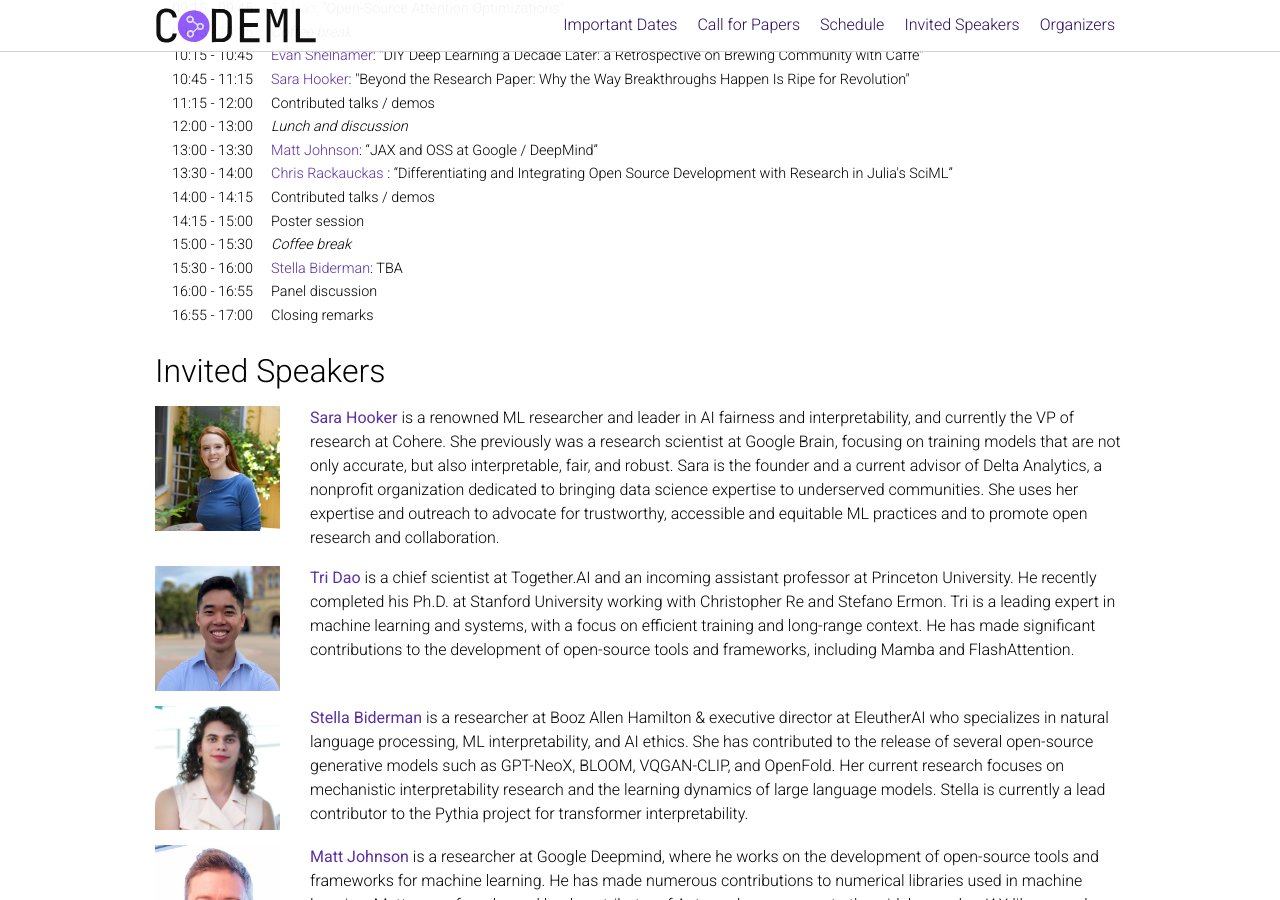
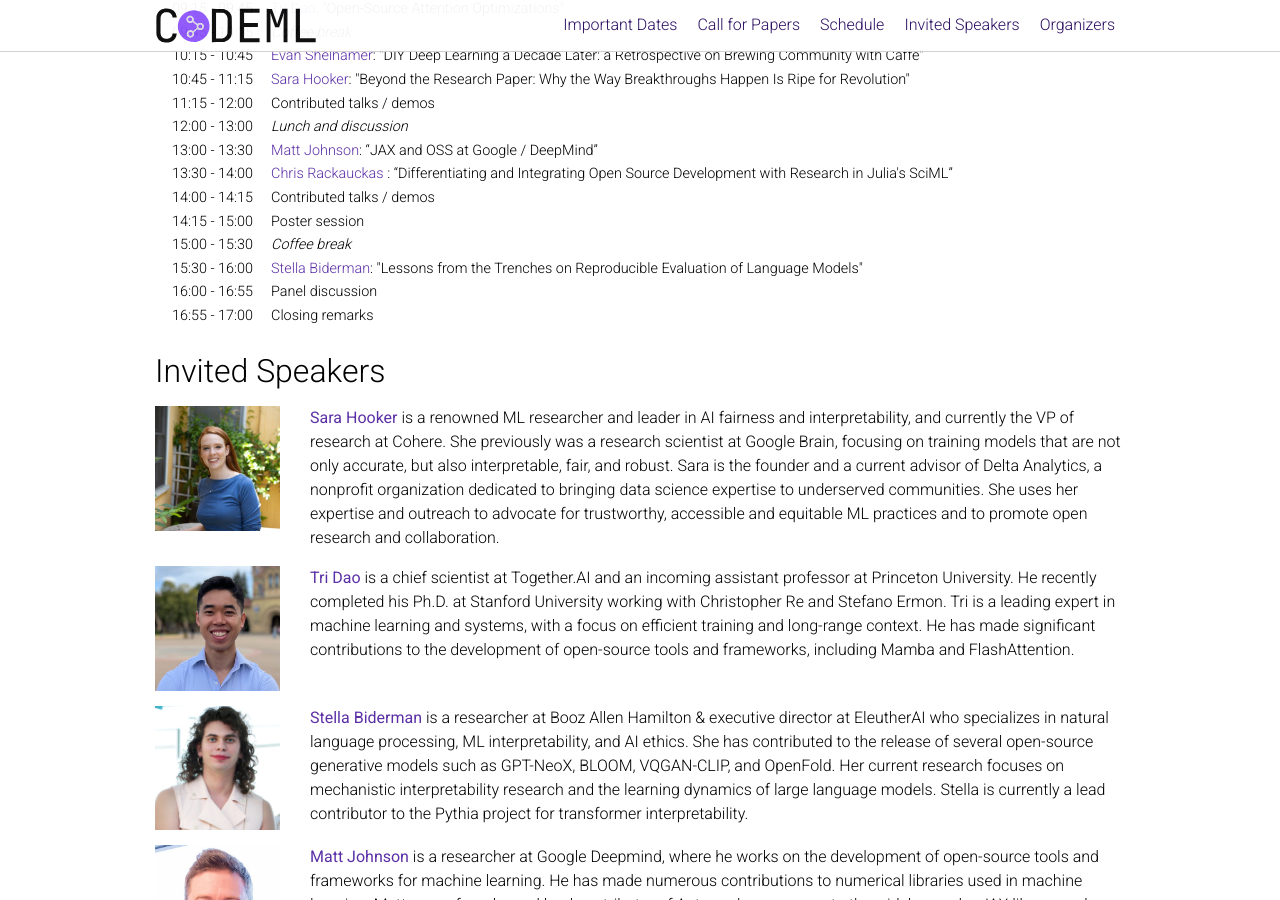
Before and after one commit to codeml-workshop/codeml2025, a Jekyll site: the page built from _pages/about.md, in a window 1280 px wide and 900 px high, scrolled down 2451 px. Built offline with Jekyll 4.4.1, drawn with Linux system fonts in a browser that asks for light colours; nearby versions of some CDN libraries; comment, search, counter and statistics services are not loaded; a style sheet for code colours, icons or effects is not loaded.

Commit message:
final title of invited talks added

```diff
--- a/_pages/about.md
+++ b/_pages/about.md
@@ -105,7 +105,7 @@
 <tr><td>14:00 - 14:15</td><td>Contributed talks / demos</td></tr>
 <tr><td>14:15 - 15:00</td><td>Poster session</td></tr>
 <tr><td>15:00 - 15:30</td><td><em>Coffee break</em></td></tr>
-<tr><td>15:30 - 16:00</td><td><a href="#stella-biderman">Stella Biderman</a>: TBA</td></tr>
+<tr><td>15:30 - 16:00</td><td><a href="#stella-biderman">Stella Biderman</a>: "Lessons from the Trenches on Reproducible Evaluation of Language Models"</td></tr>
 <tr><td>16:00 - 16:55</td><td>Panel discussion</td></tr>
 <tr><td>16:55 - 17:00</td><td>Closing remarks</td></tr>
 </table>
```
